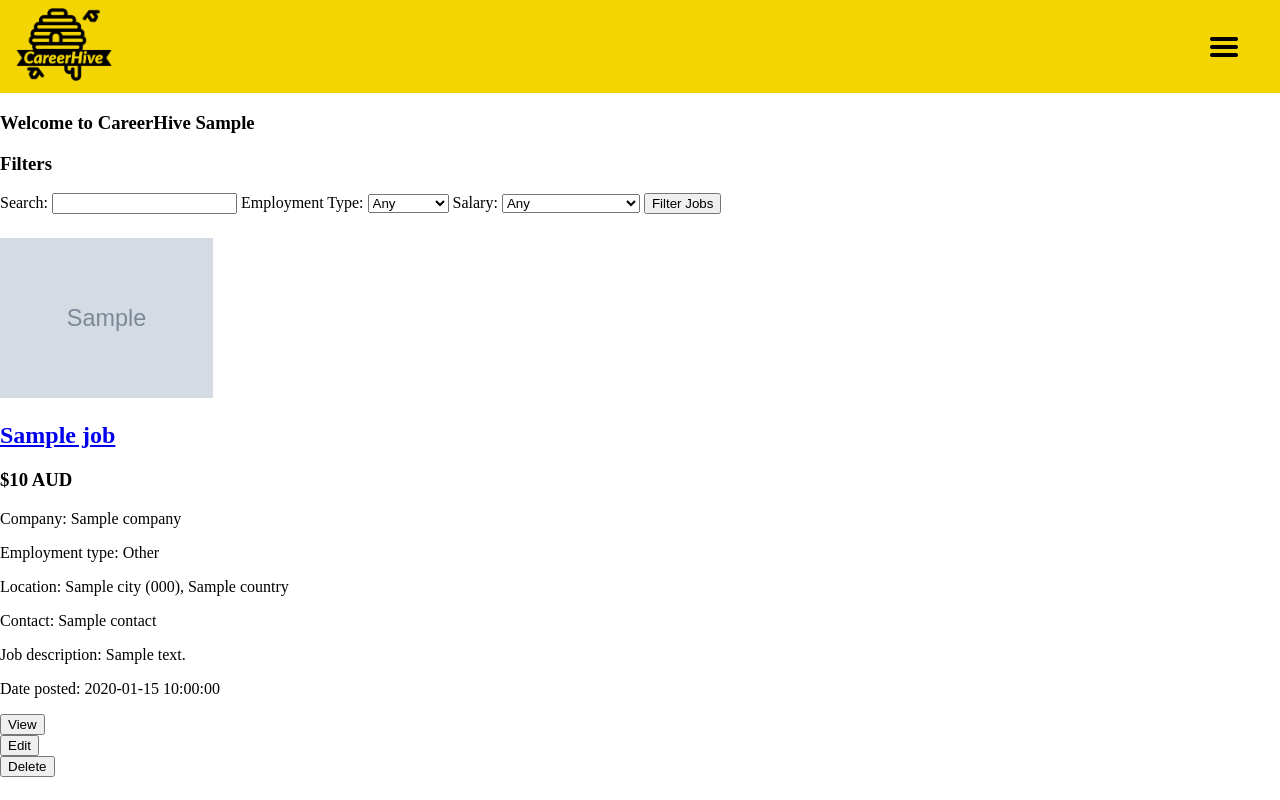
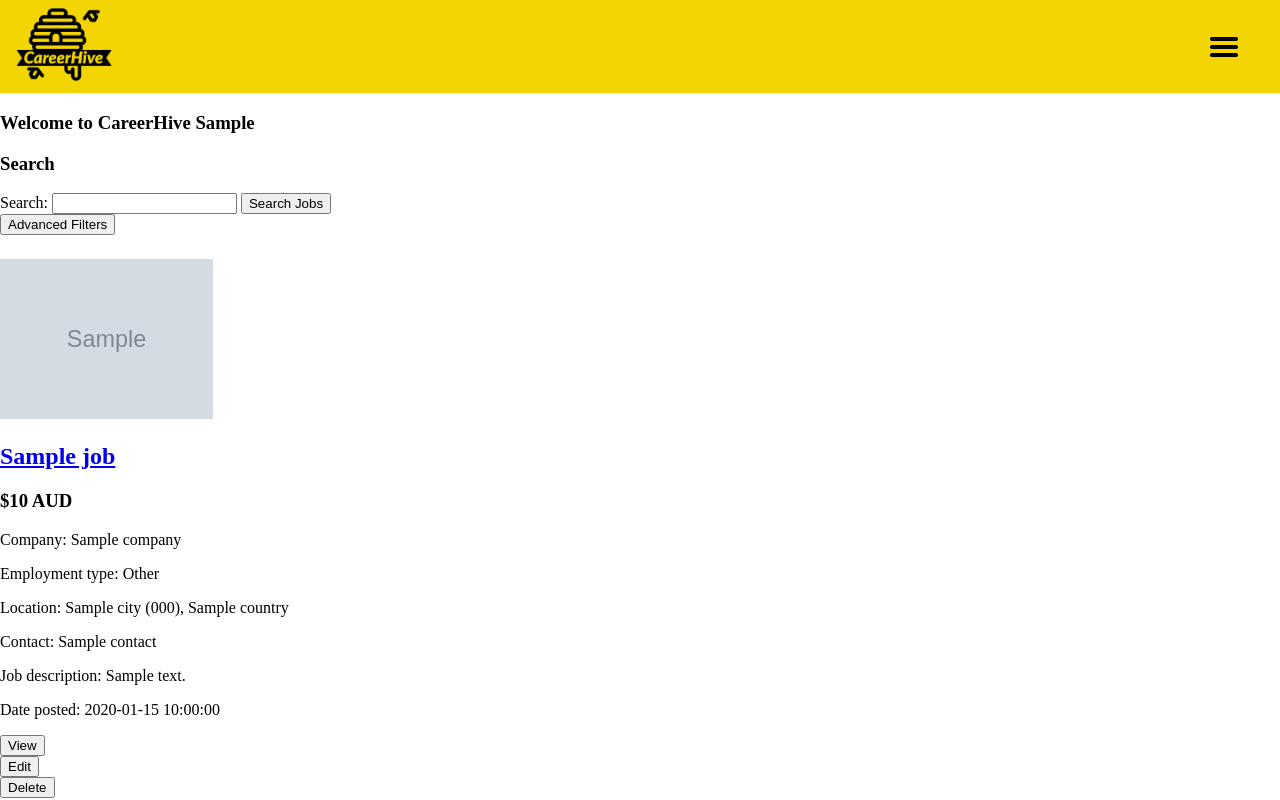
Before and after one commit to samueljenkin/CareerHive, a Flask app: page /jobs in a window 1280 px wide. Run offline with Flask 3, Linux system fonts and the light colour scheme; the visitor is signed in with stand-in values (Sample User, id 1); grey boxes marked "Sample" are stand-in pictures; a database or web service that is not in the repository returns one stand-in record (values such as "Sample title"); some libraries are stand-ins or nearby versions.

Commit message:
improve search feature

```diff
--- a/controllers/jobs_controller.py
+++ b/controllers/jobs_controller.py
@@ -1,5 +1,5 @@
 from flask import render_template, request, redirect, session
-from models.job import populate_db, all_jobs, create_job, get_job, update_job, delete_job, save_job, apply_to_job, report_job, view_job, search_jobs, applied_jobs, saved_jobs, viewed_jobs, reported_jobs, remove_report
+from models.job import populate_db, all_jobs, create_job, get_job, update_job, delete_job, save_job, apply_to_job, report_job, view_job, advanced_search, applied_jobs, saved_jobs, viewed_jobs, reported_jobs, remove_report, search_jobs
 from services.session_info import current_user
 
 def index():
@@ -96,8 +96,19 @@ def search():
     searched = request.form.get('searched')
     employment_type = request.form.get('employment_type')
     salary = request.form.get('salary')
-    jobs = search_jobs(searched.capitalize(), employment_type, salary.split())
-    return render_template('jobs/index.html', search=search, jobs=jobs, current_user=current_user())
+    advanced = request.form.get('advanced')
+    if advanced == 'True':
+        advanced = True
+    if not employment_type and not salary:
+        jobs = search_jobs(searched.capitalize())
+    else:
+        jobs = advanced_search(searched.capitalize(), employment_type, salary.split())
+    return render_template('jobs/index.html', advanced=advanced, search=search, jobs=jobs, current_user=current_user())
+
+def advanced():
+    advanced = True
+    jobs = all_jobs()
+    return render_template('jobs/index.html', jobs=jobs, advanced=advanced, current_user=current_user())
 
 def view(id):
     view_job(id, session['user_id'])
--- a/models/job.py
+++ b/models/job.py
@@ -40,7 +40,11 @@ def report_job(job_id, user_id, message):
 def view_job(job_id, user_id):
     sql("INSERT INTO viewed(job_id, user_id) VALUES(%s, %s) RETURNING *", [job_id, user_id])
 
-def search_jobs(searched, employment_type, salary):
+def search_jobs(searched):
+    jobs = sql("SELECT * FROM jobs WHERE title ILIKE %s OR company ILIKE %s OR city ILIKE %s OR country ILIKE %s ORDER BY id DESC", ['%' + searched + '%'] * 4)
+    return jobs
+
+def advanced_search(searched, employment_type, salary):
     if searched == '' and employment_type == 'None' and salary[0] == 'None':
         jobs = sql("SELECT * FROM jobs ORDER BY id DESC")
     elif searched == '' and employment_type != 'None' and salary[0] == 'None':
--- a/routes/jobs_routes.py
+++ b/routes/jobs_routes.py
@@ -1,9 +1,9 @@
 from flask import Blueprint
-from controllers.jobs_controller import index, new, create, edit, update, delete, save, apply, report, file, search, view, stored, remove
+from controllers.jobs_controller import index, new, create, edit, update, delete, save, apply, report, file, search, view, stored, remove, advanced
 
 jobs_routes = Blueprint('jobs_routes', __name__)
 
-jobs_routes.route('')(index)
+jobs_routes.route('',)(index)
 jobs_routes.route('/new')(new)
 jobs_routes.route('', methods=["POST"])(create)
 jobs_routes.route('/<id>/edit', methods=["POST"])(edit)
@@ -17,3 +17,4 @@ jobs_routes.route('/search', methods=["POST"])(search)
 jobs_routes.route('/<id>/view')(view)
 jobs_routes.route('/stored', methods=["POST"])(stored)
 jobs_routes.route('/<id>/remove', methods=["POST"])(remove)
+jobs_routes.route('/advanced', methods=["POST"])(advanced)
--- a/static/css/style.css
+++ b/static/css/style.css
@@ -79,7 +79,6 @@ nav img {
     display: none;
     position: absolute;
     background-color: #f1f1f1;
-    /* z-index: 1; */
     right: 0;
   }
 
@@ -108,3 +107,7 @@ nav img {
   /* .menu:hover .menubtn {
     background-color: grey;
 } */
+
+#hidden {
+  display: none;
+}
--- a/templates/jobs/index.html
+++ b/templates/jobs/index.html
@@ -6,11 +6,14 @@
     <h3>Welcome to CareerHive {{ current_user['first_name'] }}</h3>
 
     <section class="filters">
-        <h3>Filters</h3>
+        <h3>Search</h3>
         <form action="/jobs/search" method="POST">
             <label for="">Search:</label>
             <input type="text" name="searched">
+            <button>Search Jobs</button>
 
+            {% if advanced %}
+            <h3>Advanced Filters</h3>
             <label for="employment_type">Employment Type:</label>
             <select name="employment_type" id="employment_type">
                 <option value="None">Any</option>
@@ -33,15 +36,32 @@
                 <option value="150000 999999">$150,000+</option>
             </select>
 
-            <button>Filter Jobs</button>
+            <select name="advanced" id="hidden">
+                <option value="True">Any</option>
+            </select>
+            {% endif %}
         </form>
 
-        {% if search %}
+        {% if search and advanced %}
         <form action="/">
-            <button>Clear Filter</button>
+            <button>Clear</button>
+        </form>
+        {% elif search and not advanced %}
+        <form action="/">
+            <button>Clear Search</button>
+        </form>
+        <form action="/jobs/advanced" method="POST">
+            <button>Advanced Filters</button>
+        </form>
+        {% elif not search and advanced %}
+        <form action="/">
+            <button>Remove Advanced Filters</button>
+        </form>
+        {% else %}
+        <form action="/jobs/advanced" method="POST">
+            <button>Advanced Filters</button>
         </form>
         {% endif %}
-
     </section>
 </header>
 
```
